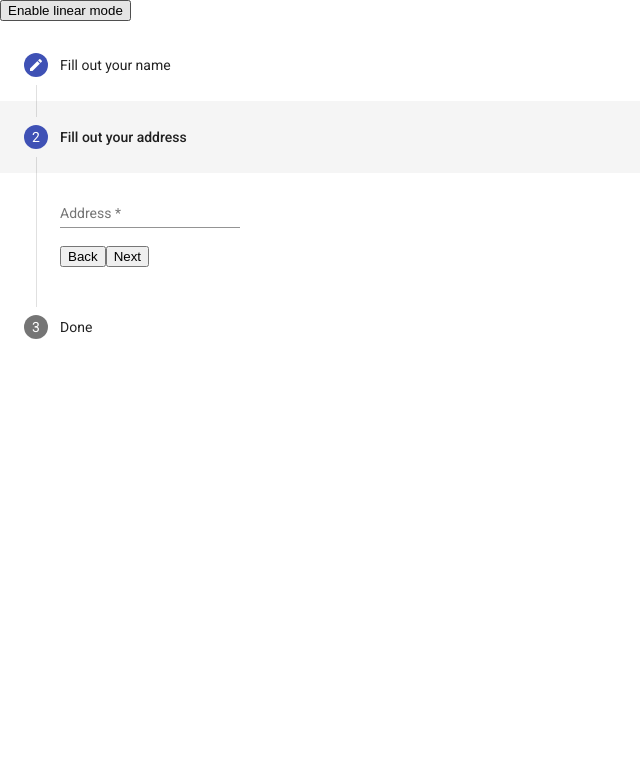
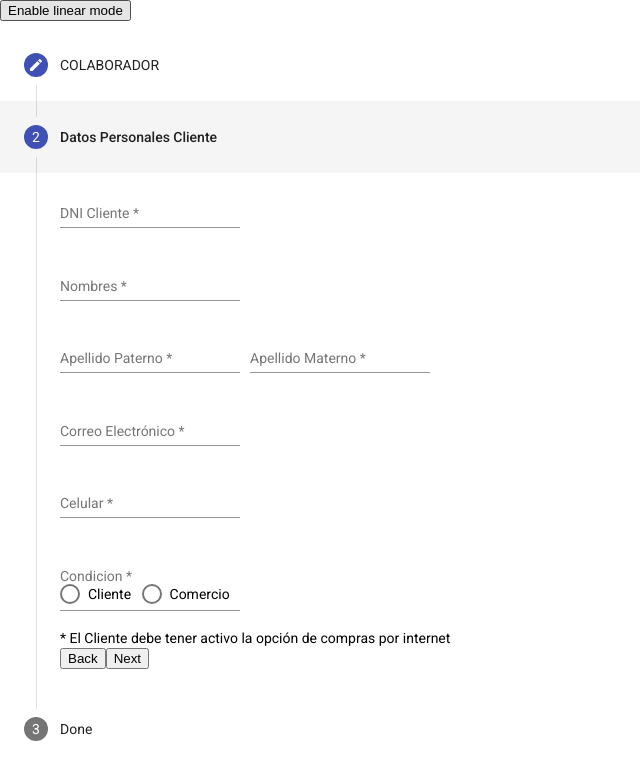
Before and after one commit to dernss/GanaConYAPEAPP, an Angular app: page / in a window 1280 px wide. Both pictures are taken after typing "Sample" into the empty fields and a click on the button "Next". Shown: the top 780 px of the page, without its empty margins (0-640 px from the left). Built offline with nearby package versions, Linux system fonts and the light colour scheme.

Commit message:
agregagmos checkbox radiobutton al diseño

```diff
--- a/src/app/app.module.ts
+++ b/src/app/app.module.ts
@@ -9,6 +9,9 @@ import { FormsModule, ReactiveFormsModule, FormControl } from '@angular/forms';
 import { BrowserAnimationsModule } from '@angular/platform-browser/animations';
 import {MatInputModule} from '@angular/material/input';
 import {MatStepperModule} from '@angular/material/stepper';
+import {MatCheckboxModule} from '@angular/material/checkbox';
+import {MatRadioModule} from '@angular/material/radio';
+
 @NgModule({
   declarations: [
     AppComponent,
@@ -20,8 +23,10 @@ import {MatStepperModule} from '@angular/material/stepper';
     FormsModule,
     CommonModule,
     MatInputModule,
+    MatRadioModule,
     ReactiveFormsModule,
     AppRoutingModule,
+    MatCheckboxModule,
     BrowserAnimationsModule
   ],
 
--- a/src/app/pages/fomulario/fomulario.component.css
+++ b/src/app/pages/fomulario/fomulario.component.css
@@ -1,7 +1,8 @@
 .mat-stepper-vertical {
-  margin-top: 8px;
+    margin-top: 8px;
+    /*color: brown;*/
 }
 
 .mat-form-field {
-  margin-top: 16px;
+    margin-top: 16px;
 }
--- a/src/app/pages/fomulario/fomulario.component.html
+++ b/src/app/pages/fomulario/fomulario.component.html
@@ -4,10 +4,10 @@
 <mat-vertical-stepper [linear]="isLinear" #stepper>
     <mat-step [stepControl]="firstFormGroup">
         <form [formGroup]="firstFormGroup">
-      <ng-template matStepLabel>Fill out your name</ng-template>
+            <ng-template matStepLabel>COLABORADOR</ng-template>
             <mat-form-field>
-        <mat-label>Name</mat-label>
-        <input matInput placeholder="Last name, First name" formControlName="firstCtrl" required>
+                <mat-label>DNI Colaborador</mat-label>
+                <input type="TEXT" matInput placeholder="colaborador" formControlName="firstCtrl" required>
             </mat-form-field>
             <div>
                 <button mat-button matStepperNext>Next</button>
@@ -16,12 +16,55 @@
     </mat-step>
     <mat-step [stepControl]="secondFormGroup">
         <form [formGroup]="secondFormGroup">
-      <ng-template matStepLabel>Fill out your address</ng-template>
+            <ng-template matStepLabel>Datos Personales Cliente</ng-template>
             <mat-form-field>
-        <mat-label>Address</mat-label>
-        <input matInput formControlName="secondCtrl" placeholder="Ex. 1 Main St, New York, NY"
-               required>
+                <mat-label>DNI Cliente</mat-label>
+                <input matInput formControlName="secondCtrl" placeholder="DNI" required>
             </mat-form-field>
+            <br>
+            <mat-form-field>
+                <mat-label>Nombres</mat-label>
+                <input matInput formControlName="secondCtrl" placeholder="Nombres" required>
+            </mat-form-field>
+            <br>
+            <mat-form-field>
+                <mat-label>Apellido Paterno</mat-label>
+                <input matInput formControlName="secondCtrl" placeholder="Ap. Paterno" required>
+            </mat-form-field>
+            &nbsp;
+            <mat-form-field>
+                <mat-label>Apellido Materno</mat-label>
+                <input matInput formControlName="secondCtrl" placeholder="Ap. Materno" required>
+            </mat-form-field>
+            <br>
+            <mat-form-field>
+                <mat-label>Correo Electrónico</mat-label>
+                <input matInput formControlName="secondCtrl" placeholder="Email" required>
+            </mat-form-field>
+            <br>
+            <mat-form-field>
+                <mat-label>Celular</mat-label>
+                <input matInput formControlName="secondCtrl" placeholder="Celular" required>
+            </mat-form-field>
+            <br>
+            <mat-form-field>
+                <mat-label>Condicion</mat-label>
+                <input matInput formControlName="secondCtrl" placeholder="Celular" required>
+
+                <br>
+                <mat-radio-button class="example-margin" value="after">Cliente</mat-radio-button>
+                &nbsp;
+                <mat-radio-button class="example-margin" value="before">Comercio</mat-radio-button>
+            </mat-form-field>
+            <br>
+
+
+
+
+
+
+
+            <mat-label>* El Cliente debe tener activo la opción de compras por internet</mat-label>
             <div>
                 <button mat-button matStepperPrevious>Back</button>
                 <button mat-button matStepperNext>Next</button>
--- a/src/app/pages/fomulario/fomulario.component.ts
+++ b/src/app/pages/fomulario/fomulario.component.ts
@@ -13,6 +13,11 @@ export class FomularioComponent implements OnInit {
   firstFormGroup: FormGroup;
   secondFormGroup: FormGroup;
 
+  checked = false;
+  indeterminate = false;
+  labelPosition: 'before' | 'after' = 'after';
+  disabled = false;
+
   constructor(private _formBuilder: FormBuilder) {}
 
   ngOnInit() {
```
Lines whose indentation alone changed are shown as unchanged.
